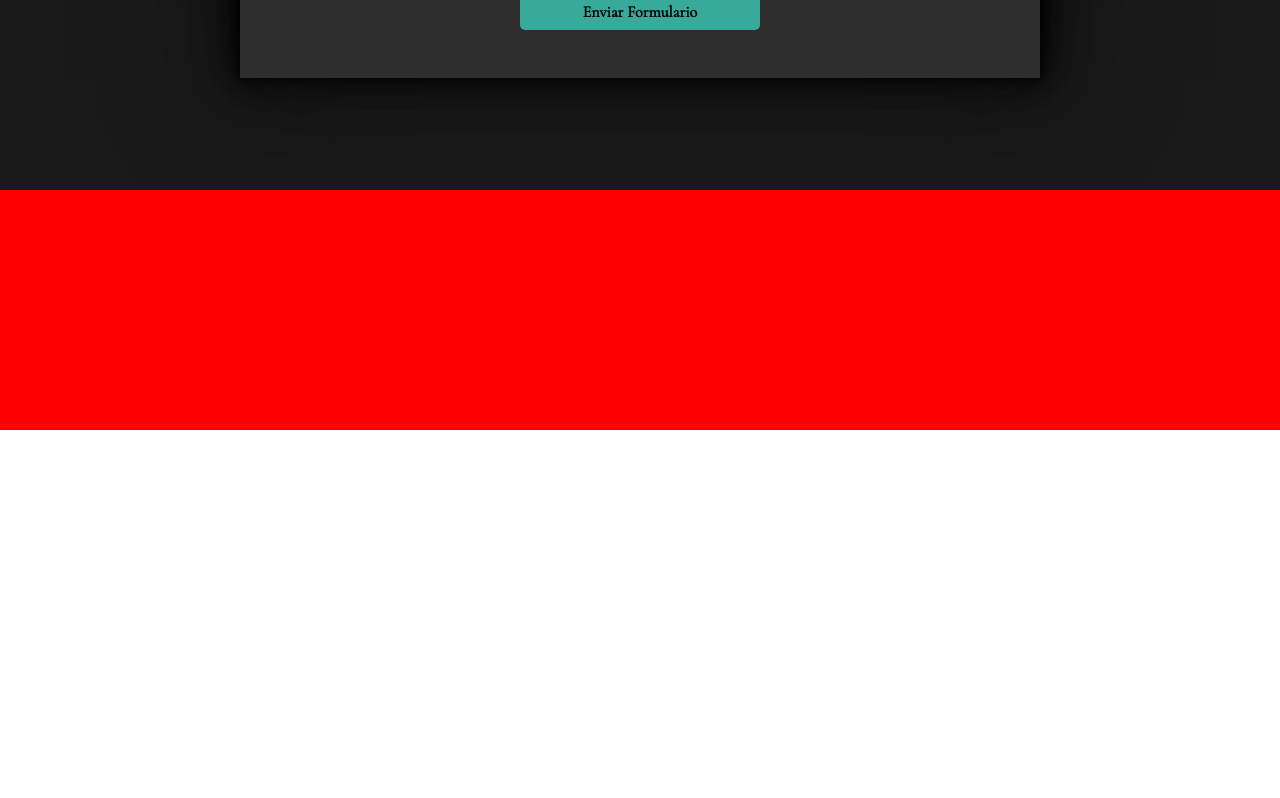
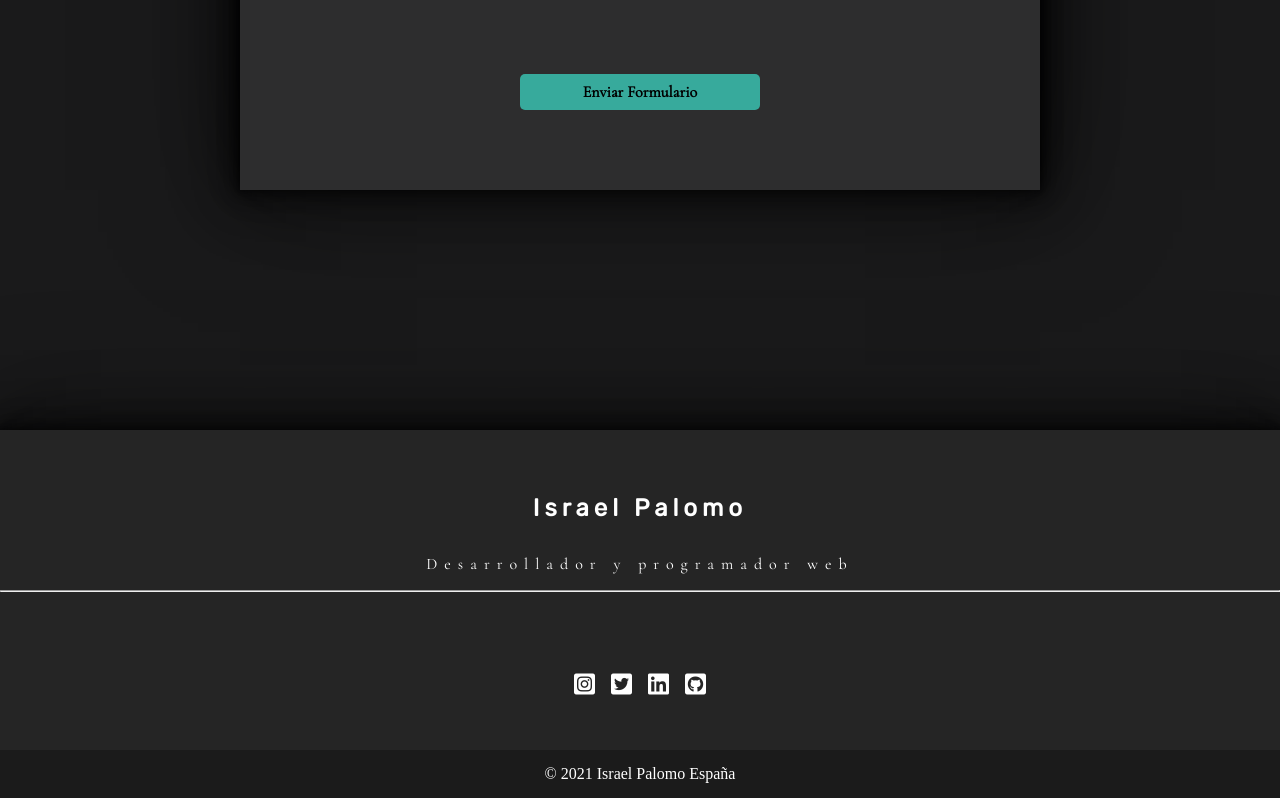
Before and after one commit to IsraelPalomo/Portafolio__Israel, a Vue app: page / in a window 1280 px wide. Shown: the part 5114-5912 px from the top of the page. Before the commit the page ends 5544 px from the top, so only its background shows below. Built offline with nearby package versions, Linux system fonts and the light colour scheme; a web font is replaced by a local one.

Commit message:
Terminado Footer

```diff
--- /dev/null
+++ b/src/components/Footer.vue
@@ -0,0 +1,75 @@
+<template>
+	<footer>
+		<h2>Israel Palomo</h2>
+		<p>Desarrollador y programador web</p>
+		<hr />
+		<div class="footer__sociales">
+			<i class=" icono fab fa-instagram-square"></i>
+			<i class="icono fab fa-twitter-square"></i>
+			<i class="icono fab fa-linkedin"></i>
+			<i class="icono fab fa-github-square"></i>
+		</div>
+	</footer>
+	<div class="copy"><p>&copy; 2021 Israel Palomo España</p></div>
+</template>
+
+<script>
+export default {};
+</script>
+
+<style lang="scss">
+@import "../scss/_variables.scss";
+footer {
+	width: 100%;
+	height: 20rem;
+	box-shadow: 0 0px 1.8px rgba(0, 0, 0, 0.105), 0 0px 4px rgba(0, 0, 0, 0.155),
+		0 0px 6.7px rgba(0, 0, 0, 0.191), 0 0px 10.2px rgba(0, 0, 0, 0.222),
+		0 0px 14.7px rgba(0, 0, 0, 0.25), 0 0px 20.7px rgba(0, 0, 0, 0.278),
+		0 0px 29.4px rgba(0, 0, 0, 0.309), 0 0px 42.7px rgba(0, 0, 0, 0.345),
+		0 0px 65.8px rgba(0, 0, 0, 0.395), 0 0px 117px rgba(0, 0, 0, 0.5);
+	background-color: #252525;
+	margin-top: -10rem;
+	h2 {
+		font-family: $tipografia-titulos;
+		color: $color-blanco;
+		letter-spacing: 5px;
+		text-align: center;
+		padding-top: 4rem;
+	}
+	p {
+		font-family: $tipografia-subtitulos;
+		color: $color-blanco;
+		letter-spacing: 7px;
+		text-align: center;
+		padding-top: 2rem;
+	}
+	hr {
+		margin-top: 1rem;
+	}
+	.footer__sociales {
+		margin-top: 5rem;
+		display: flex;
+		justify-content: center;
+		gap: 1rem;
+		align-items: center;
+		.icono {
+			font-size: 1.5rem;
+			color: $color-blanco;
+			&:hover {
+				transform: scale(1.1);
+				color: $color-principal;
+			}
+		}
+	}
+}
+.copy {
+	width: 100%;
+	height: 3rem;
+	color: white;
+	text-align: center;
+	background-color: rgb(27, 27, 27);
+	display: flex;
+	align-items: center;
+	justify-content: center;
+}
+</style>
--- a/src/components/Main.vue
+++ b/src/components/Main.vue
@@ -135,7 +135,7 @@
 		<section class="formulario">
 			<div class="formulario__titulo">Contactame...</div>
 			<div class="formulario__contenedor">
-				<form class="formulario__contenedor__form" netlify>
+				<form class="formulario__contenedor__form" data-netlify="true">
 					<div class="parte1__form">
 						<h3>Nombre</h3>
 
@@ -159,7 +159,6 @@
 			</div>
 		</section>
 	</main>
-	<div class="footer"></div>
 </template>
 
 <script>
@@ -363,7 +362,9 @@ main {
 	}
 	.formulario {
 		background-color: $color-oscuro;
-		height: 60rem;
+		height: 70rem;
+		margin-bottom: 10rem;
+		margin-top: 5rem;
 
 		.formulario__titulo {
 			text-align: center;
@@ -389,7 +390,8 @@ main {
 			background-color: $color-oscuro-2;
 			margin: 0 auto;
 			max-width: 50rem;
-			padding-bottom: 3rem;
+			padding-bottom: 5rem;
+
 			.formulario__contenedor__form {
 				.parte1__form {
 					display: flex;
@@ -453,11 +455,7 @@ main {
 		}
 	}
 }
-.footer {
-	height: 15rem;
-	background: red;
-	width: 100%;
-}
+
 //*--------------------------------------------Media Queris---------------------------------------------------------------------------
 
 @media (min-width: 450px) {
--- a/src/views/Home.vue
+++ b/src/views/Home.vue
@@ -3,6 +3,7 @@
 		<Nav />
 		<Header />
 		<Main />
+		<Footer />
 	</div>
 </template>
 
@@ -12,6 +13,7 @@
 import Nav from "../components/Nav.vue";
 import Header from "../components/Header.vue";
 import Main from "../components/Main.vue";
+import Footer from "../components/Footer.vue";
 
 export default {
 	name: "Home",
@@ -19,6 +21,7 @@ export default {
 		Nav,
 		Header,
 		Main,
+		Footer,
 	},
 };
 </script>
```
